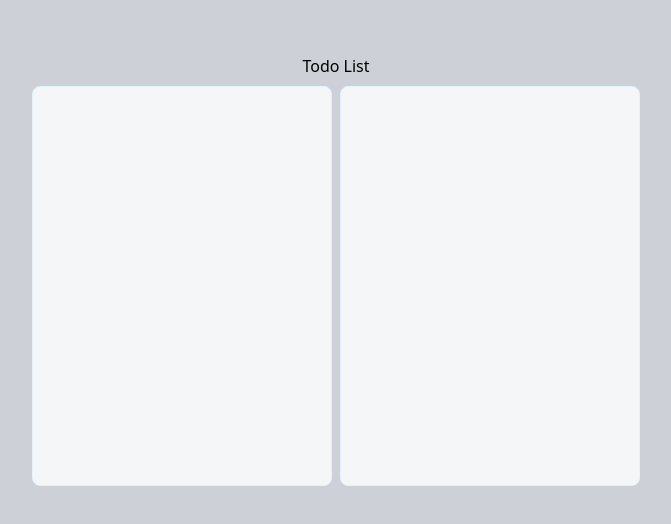
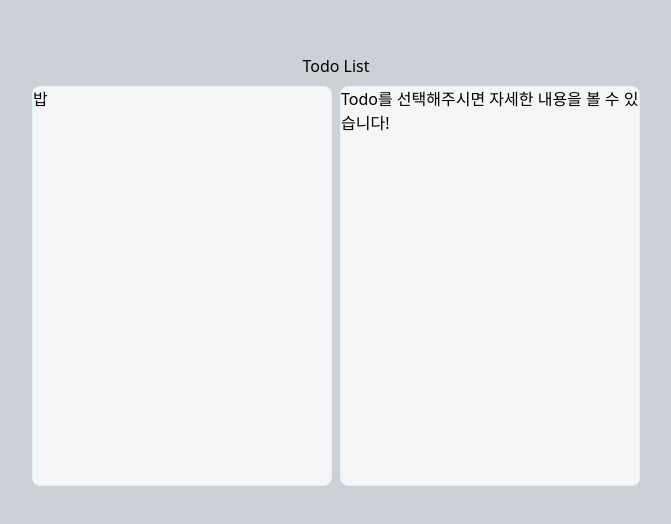
Before and after one commit to dbwjd5864/playground, a Next.js app: page /todo in a window 1280 px wide. Shown: the part 130-654 px from the top of the page, without its empty margins (304-975 px from the left). Built offline with nearby package versions, Linux system fonts and the light colour scheme.

Commit message:
FEAT(components): ✨   container에 children 추가 및 list와 deatils 구분

```diff
--- a/app/todo/[id]/page.tsx
+++ b/app/todo/[id]/page.tsx
@@ -1,8 +1,14 @@
 import { NextPage } from 'next';
 import React from 'react';
 
-const page: NextPage = ({ params }: { params: { id: number } }) => {
+type TodoDeatilsPropsType = {
+  params: {
+    id: number;
+  };
+};
+
+const TodoDeatils: NextPage<TodoDeatilsPropsType> = ({ params }) => {
   return <div>{params.id}</div>;
 };
 
-export default page;
+export default TodoDeatils;
--- a/app/todo/list/Container.tsx
+++ b/app/todo/list/Container.tsx
@@ -1,8 +1,14 @@
 import React from 'react';
 
-const Container = () => {
+type ConotaienrPropsType = {
+  children: React.ReactNode;
+};
+
+const Container = ({ children }: ConotaienrPropsType) => {
   return (
-    <div className="border border-sky-100 rounded-lg w-[300px] h-[400px] bg-white/80"></div>
+    <div className="border border-sky-100 rounded-lg w-[300px] h-[400px] bg-white/80">
+      {children}
+    </div>
   );
 };
 
--- /dev/null
+++ b/app/todo/page.interface.ts
@@ -0,0 +1,4 @@
+export const enum ToDoContaienrType {
+  LIST = 'list',
+  DETAILS = 'details',
+}
--- a/app/todo/page.tsx
+++ b/app/todo/page.tsx
@@ -6,8 +6,14 @@ const page: NextPage = () => {
   return (
     <div className="flex flex-col justify-center">
       <div className="flex gap-2">
-        <Container />
-        <Container />
+        <Container>
+          <ul>
+            <li>밥</li>
+          </ul>
+        </Container>
+        <Container>
+          <div>Todo를 선택해주시면 자세한 내용을 볼 수 있습니다!</div>
+        </Container>
       </div>
     </div>
   );
```
